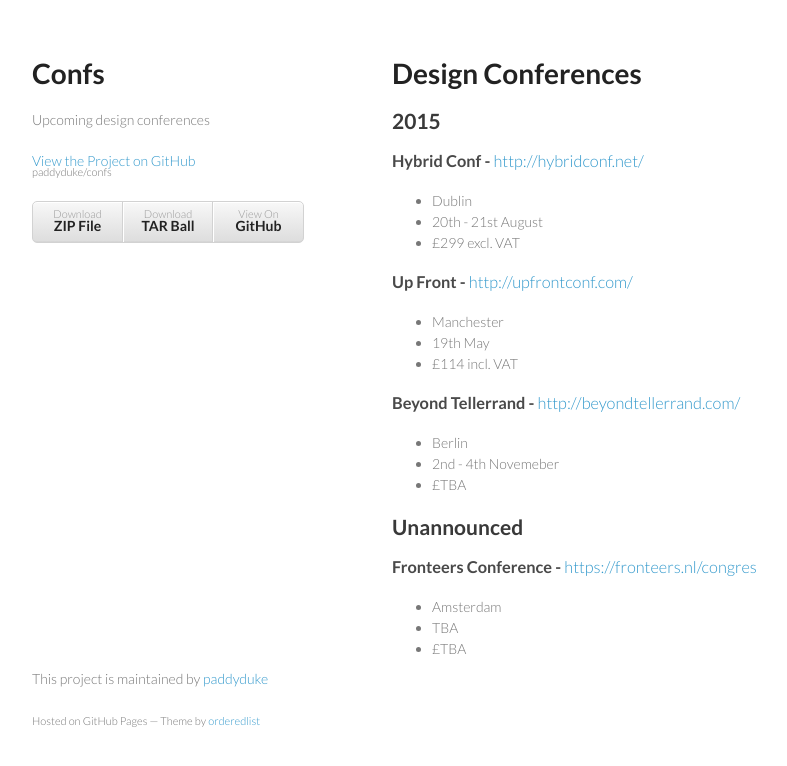
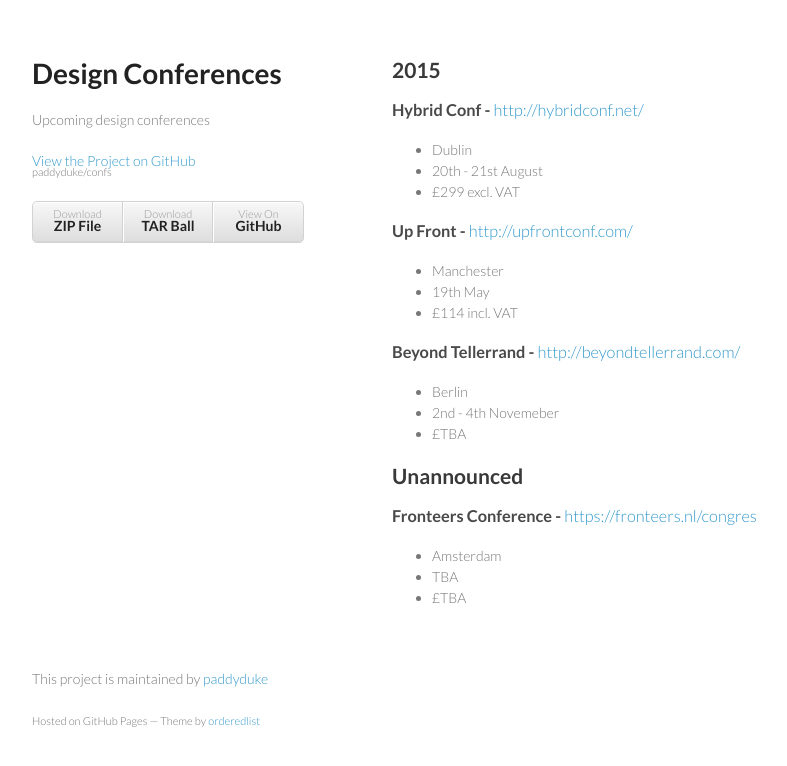
Before and after one commit to paddyduke/confs, a plain HTML site: page index.html in a window 1280 px wide. Shown: the whole page, without its empty margins (178-965 px from the left). Drawn offline with Linux system fonts and the light colour scheme.

Commit message:
Create gh-pages branch via GitHub

```diff
--- a/index.html
+++ b/index.html
@@ -3,7 +3,7 @@
   <head>
     <meta charset="utf-8">
     <meta http-equiv="X-UA-Compatible" content="chrome=1">
-    <title>Confs by paddyduke</title>
+    <title>Design Conferences by paddyduke</title>
 
     <link rel="stylesheet" href="stylesheets/styles.css">
     <link rel="stylesheet" href="stylesheets/pygment_trac.css">
@@ -15,7 +15,7 @@
   <body>
     <div class="wrapper">
       <header>
-        <h1>Confs</h1>
+        <h1>Design Conferences</h1>
         <p>Upcoming design conferences</p>
 
         <p class="view"><a href="https://github.com/paddyduke/confs">View the Project on GitHub <small>paddyduke/confs</small></a></p>
@@ -28,10 +28,7 @@
         </ul>
       </header>
       <section>
-        <h1>
-<a id="design-conferences" class="anchor" href="#design-conferences" aria-hidden="true"><span class="octicon octicon-link"></span></a>Design Conferences</h1>
-
-<h2>
+        <h2>
 <a id="2015" class="anchor" href="#2015" aria-hidden="true"><span class="octicon octicon-link"></span></a>2015</h2>
 
 <h3>
--- a/params.json
+++ b/params.json
@@ -1 +1 @@
-{"name":"Confs","tagline":"Upcoming design conferences","body":"# Design Conferences\r\n\r\n## 2015\r\n### Hybrid Conf - [http://hybridconf.net/](http://hybridconf.net/)\r\n* Dublin\r\n* 20th - 21st August\r\n* £299 excl. VAT\r\n\r\n### Up Front - [http://upfrontconf.com/](http://upfrontconf.com/)\r\n* Manchester\r\n* 19th May\r\n* £114 incl. VAT\r\n\r\n### Beyond Tellerrand - [http://beyondtellerrand.com/](http://beyondtellerrand.com/)\r\n* Berlin\r\n* 2nd - 4th Novemeber\r\n* £TBA\r\n\r\n## Unannounced\r\n### Fronteers Conference - [https://fronteers.nl/congres](https://fronteers.nl/congres)\r\n* Amsterdam\r\n* TBA\r\n* £TBA","google":"","note":"Don't delete this file! It's used internally to help with page regeneration."}
+{"name":"Design Conferences","tagline":"Upcoming design conferences","body":"## 2015\r\n### Hybrid Conf - [http://hybridconf.net/](http://hybridconf.net/)\r\n* Dublin\r\n* 20th - 21st August\r\n* £299 excl. VAT\r\n\r\n### Up Front - [http://upfrontconf.com/](http://upfrontconf.com/)\r\n* Manchester\r\n* 19th May\r\n* £114 incl. VAT\r\n\r\n### Beyond Tellerrand - [http://beyondtellerrand.com/](http://beyondtellerrand.com/)\r\n* Berlin\r\n* 2nd - 4th Novemeber\r\n* £TBA\r\n\r\n## Unannounced\r\n### Fronteers Conference - [https://fronteers.nl/congres](https://fronteers.nl/congres)\r\n* Amsterdam\r\n* TBA\r\n* £TBA","google":"","note":"Don't delete this file! It's used internally to help with page regeneration."}
```
